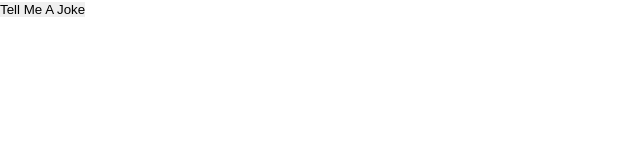
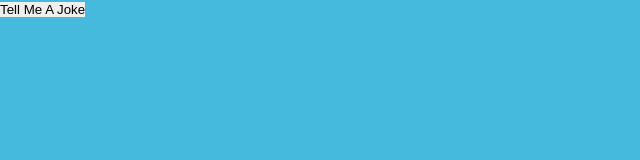
Before and after one commit to agausha/Joke-Teller, a plain HTML site: page index.html in a window 1280 px wide. Shown: the whole page, without its empty margins (0-640 px from the left). Drawn offline with Linux system fonts and the light colour scheme.

Commit message:
Added body & bg-color

```diff
--- a/sass/_base.scss
+++ b/sass/_base.scss
@@ -21,3 +21,7 @@ $color-primary-light-dark: hsla(0, 0%, 0%, 0.5);
 html {
   box-sizing: border-box;
 }
+
+body {
+  background: $color-primary-steel-blue;
+}
```
Also changed, not shown: css/main.css, css/main.min.css, 2 other files.
